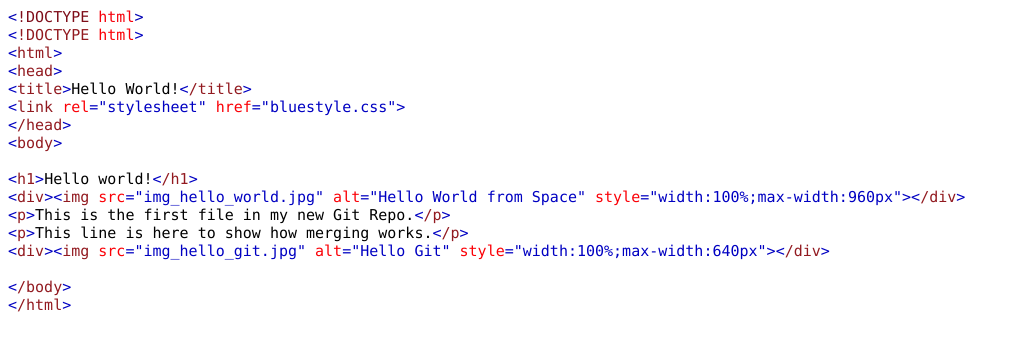
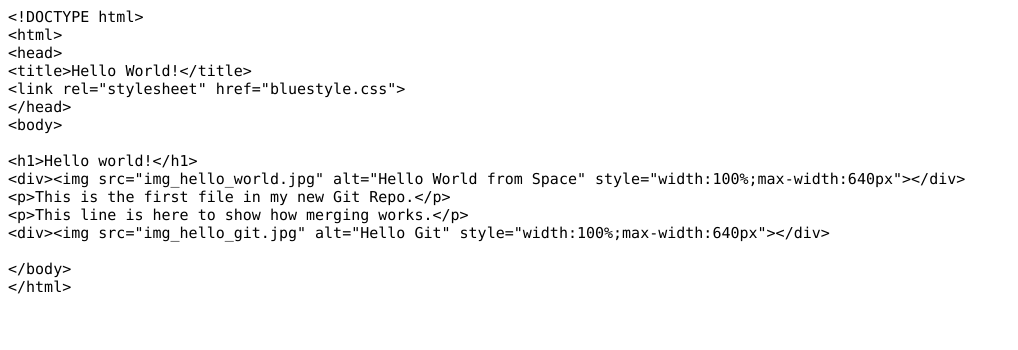
Before and after one commit to JonasVandenBremt/git_tutorial, a plain HTML site: page index.html in a window 1280 px wide. Shown: the whole page, without its empty margins (0-1018 px from the left). Drawn offline with Linux system fonts and the light colour scheme.

Commit message:
Updated index.html. Resized image

```diff
--- a/index.html
+++ b/index.html
@@ -7,37 +7,28 @@
   <meta name="Generator" content="Cocoa HTML Writer">
   <meta name="CocoaVersion" content="2487.7">
   <style type="text/css">
-    p.p1 {margin: 0.0px 0.0px 0.0px 0.0px; font: 15.0px Menlo; color: #7e0d19; -webkit-text-stroke: #7e0d19}
-    p.p2 {margin: 0.0px 0.0px 0.0px 0.0px; font: 15.0px Menlo; color: #921a20; -webkit-text-stroke: #921a20}
-    p.p3 {margin: 0.0px 0.0px 0.0px 0.0px; font: 15.0px Menlo; -webkit-text-stroke: #000000}
-    p.p4 {margin: 0.0px 0.0px 0.0px 0.0px; font: 15.0px Menlo; color: #0000c2; -webkit-text-stroke: #0000c2}
-    p.p5 {margin: 0.0px 0.0px 0.0px 0.0px; font: 15.0px Menlo; -webkit-text-stroke: #000000; min-height: 18.0px}
-    span.s1 {font-kerning: none; color: #0000b5; -webkit-text-stroke: 0px #0000b5}
+    p.p1 {margin: 0.0px 0.0px 0.0px 0.0px; font: 15.0px Menlo; -webkit-text-stroke: #000000}
+    p.p2 {margin: 0.0px 0.0px 0.0px 0.0px; font: 15.0px Menlo; -webkit-text-stroke: #000000; min-height: 18.0px}
+    span.s1 {font-kerning: none; background-color: #ffffff}
     span.s2 {font-kerning: none}
-    span.s3 {font-kerning: none; color: #f6000b; -webkit-text-stroke: 0px #f6000b}
-    span.s4 {font-kerning: none; color: #0000c2; -webkit-text-stroke: 0px #0000c2}
-    span.s5 {font-kerning: none; color: #fb0007; -webkit-text-stroke: 0px #fb0007}
-    span.s6 {font-kerning: none; color: #921a20; -webkit-text-stroke: 0px #921a20}
-    span.s7 {font-kerning: none; background-color: #ffffff}
   </style>
 </head>
 <body>
-<p class="p1"><span class="s1">&lt;</span><span class="s2">!DOCTYPE</span><span class="s3"> html</span><span class="s1">&gt;</span></p>
-<p class="p2"><span class="s4">&lt;</span><span class="s2">!DOCTYPE</span><span class="s5"> html</span><span class="s4">&gt;</span></p>
-<p class="p2"><span class="s4">&lt;</span><span class="s2">html</span><span class="s4">&gt;</span></p>
-<p class="p2"><span class="s4">&lt;</span><span class="s2">head</span><span class="s4">&gt;</span></p>
-<p class="p3"><span class="s4">&lt;</span><span class="s6">title</span><span class="s4">&gt;</span><span class="s7">Hello World!</span><span class="s4">&lt;</span><span class="s6">/title</span><span class="s4">&gt;</span></p>
-<p class="p4"><span class="s2">&lt;</span><span class="s6">link</span><span class="s5"> rel</span><span class="s2">="stylesheet"</span><span class="s5"> href</span><span class="s2">="bluestyle.css"&gt;</span></p>
-<p class="p2"><span class="s4">&lt;</span><span class="s2">/head</span><span class="s4">&gt;</span></p>
-<p class="p2"><span class="s4">&lt;</span><span class="s2">body</span><span class="s4">&gt;</span></p>
-<p class="p5"><span class="s2"></span><br></p>
-<p class="p3"><span class="s4">&lt;</span><span class="s6">h1</span><span class="s4">&gt;</span><span class="s7">Hello world!</span><span class="s4">&lt;</span><span class="s6">/h1</span><span class="s4">&gt;</span></p>
-<p class="p4"><span class="s2">&lt;</span><span class="s6">div</span><span class="s2">&gt;&lt;</span><span class="s6">img</span><span class="s5"> src</span><span class="s2">="img_hello_world.jpg"</span><span class="s5"> alt</span><span class="s2">="Hello World from Space"</span><span class="s5"> style</span><span class="s2">="width:100%;max-width:960px"&gt;&lt;</span><span class="s6">/div</span><span class="s2">&gt;</span></p>
-<p class="p3"><span class="s4">&lt;</span><span class="s6">p</span><span class="s4">&gt;</span><span class="s7">This is the first file in my new Git Repo.</span><span class="s4">&lt;</span><span class="s6">/p</span><span class="s4">&gt;</span></p>
-<p class="p3"><span class="s4">&lt;</span><span class="s6">p</span><span class="s4">&gt;</span><span class="s7">This line is here to show how merging works.</span><span class="s4">&lt;</span><span class="s6">/p</span><span class="s4">&gt;</span></p>
-<p class="p4"><span class="s2">&lt;</span><span class="s6">div</span><span class="s2">&gt;&lt;</span><span class="s6">img</span><span class="s5"> src</span><span class="s2">="img_hello_git.jpg"</span><span class="s5"> alt</span><span class="s2">="Hello Git"</span><span class="s5"> style</span><span class="s2">="width:100%;max-width:640px"&gt;&lt;</span><span class="s6">/div</span><span class="s2">&gt;</span></p>
-<p class="p5"><span class="s2"></span><br></p>
-<p class="p2"><span class="s4">&lt;</span><span class="s2">/body</span><span class="s4">&gt;</span></p>
-<p class="p2"><span class="s4">&lt;</span><span class="s2">/html</span><span class="s4">&gt;</span></p>
+<p class="p1"><span class="s1">&lt;!DOCTYPE html&gt;</span></p>
+<p class="p1"><span class="s1">&lt;html&gt;</span></p>
+<p class="p1"><span class="s1">&lt;head&gt;</span></p>
+<p class="p1"><span class="s1">&lt;title&gt;Hello World!&lt;/title&gt;</span></p>
+<p class="p1"><span class="s1">&lt;link rel="stylesheet" href="bluestyle.css"&gt;</span></p>
+<p class="p1"><span class="s1">&lt;/head&gt;</span></p>
+<p class="p1"><span class="s1">&lt;body&gt;</span></p>
+<p class="p2"><span class="s2"></span><br></p>
+<p class="p1"><span class="s1">&lt;h1&gt;Hello world!&lt;/h1&gt;</span></p>
+<p class="p1"><span class="s1">&lt;div&gt;&lt;img src="img_hello_world.jpg" alt="Hello World from Space" style="width:100%;max-width:640px"&gt;&lt;/div&gt;</span></p>
+<p class="p1"><span class="s1">&lt;p&gt;This is the first file in my new Git Repo.&lt;/p&gt;</span></p>
+<p class="p1"><span class="s1">&lt;p&gt;This line is here to show how merging works.&lt;/p&gt;</span></p>
+<p class="p1"><span class="s1">&lt;div&gt;&lt;img src="img_hello_git.jpg" alt="Hello Git" style="width:100%;max-width:640px"&gt;&lt;/div&gt;</span></p>
+<p class="p2"><span class="s2"></span><br></p>
+<p class="p1"><span class="s1">&lt;/body&gt;</span></p>
+<p class="p1"><span class="s1">&lt;/html&gt;</span></p>
 </body>
 </html>
```
